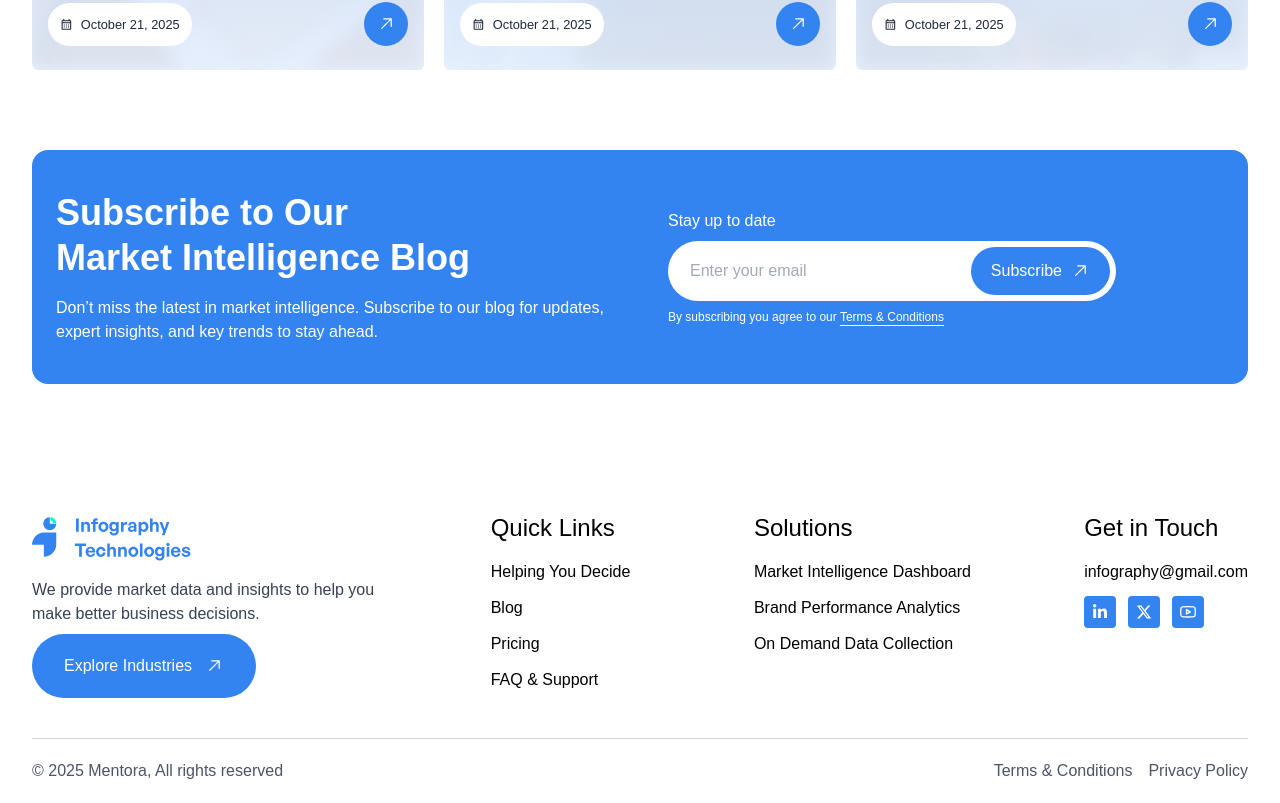
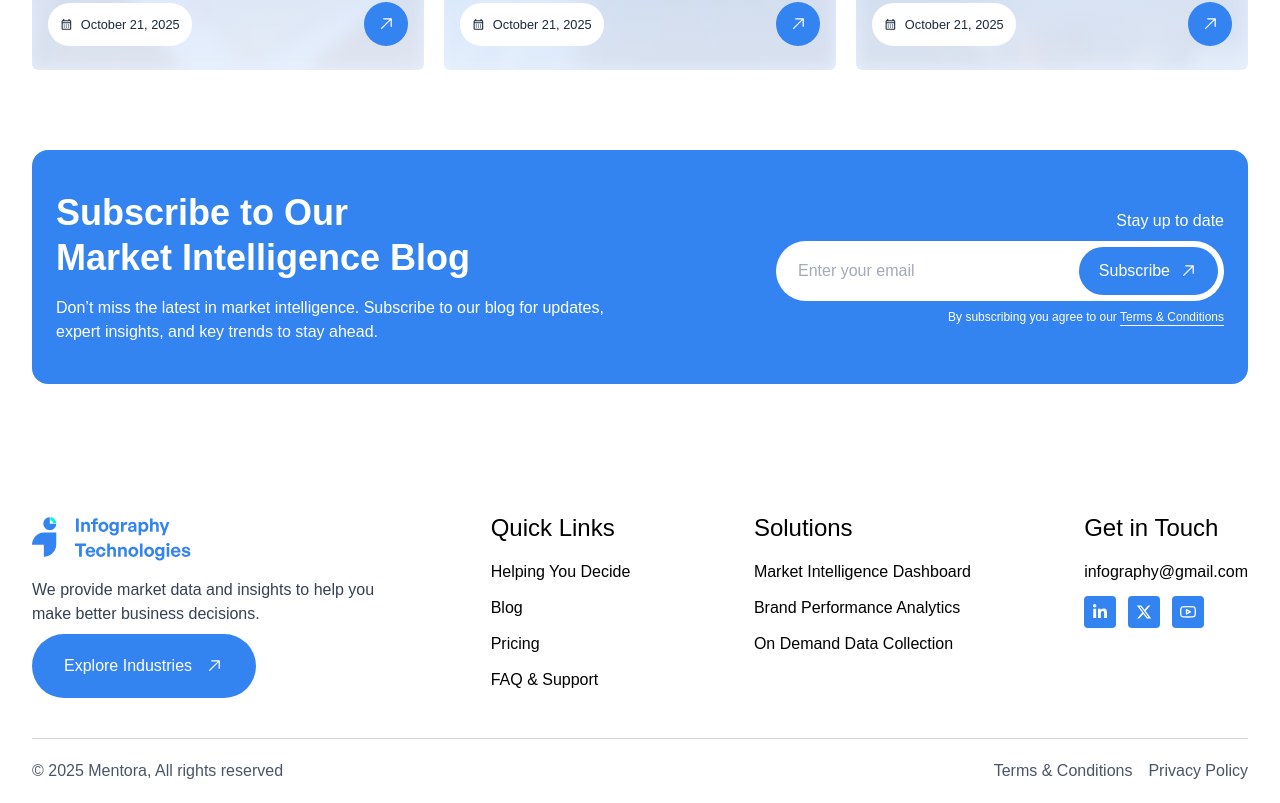
Before and after one commit to sujalshakya7/Market-Intelligence, a React (Vite) app: page / in a window 1280 px wide. Shown: the part 3029-3832 px from the top of the page. Built offline with nearby package versions, Linux system fonts and the light colour scheme; a web font is replaced by a local one.

Commit message:
Responsive and home completed

```diff
--- a/src/components/Home.jsx
+++ b/src/components/Home.jsx
@@ -317,7 +317,7 @@ const Home = () => {
         </div>
 
         {/* Right Content */}
-        <div className="sm:w-1/2 w-full flex flex-col justify-center items-center sm:items-start">
+        <div className="sm:w-1/2 w-full flex flex-col justify-center items-center sm:items-end sm:ml-auto">
           <p className="text-sm md:text-base mb-2">Stay up to date</p>
 
           <div className="bg-white rounded-full flex flex-wrap items-center justify-between w-full max-w-md p-1.5">
```
